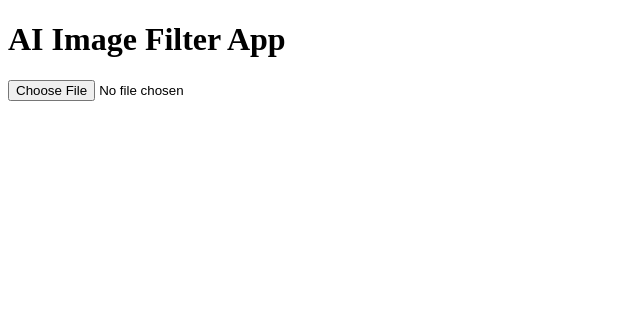
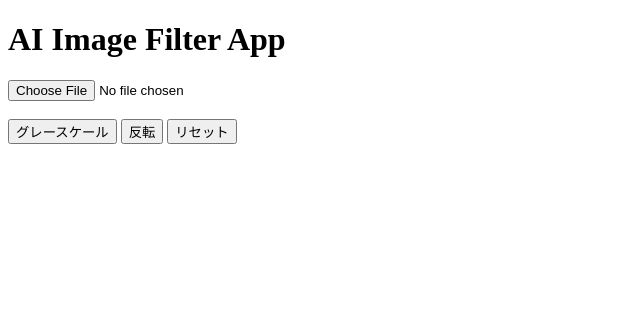
Before and after one commit to 1ove4snoopy/image-filter-app, a plain HTML site: page index.html in a window 1280 px wide. Shown: the whole page, without its empty margins (0-640 px from the left). Drawn offline with Linux system fonts and the light colour scheme.

Commit message:
Update index.html

```diff
--- a/index.html
+++ b/index.html
@@ -5,7 +5,14 @@
 </head>
 <body>
   <h1>AI Image Filter App</h1>
+
   <input type="file" id="upload">
+  <br><br>
+
+  <button onclick="applyGrayscale()">グレースケール</button>
+  <button onclick="applyInvert()">反転</button>
+  <button onclick="resetImage()">リセット</button>
+
   <br><br>
   <canvas id="canvas"></canvas>
 
@@ -14,6 +21,9 @@
     const canvas = document.getElementById('canvas');
     const ctx = canvas.getContext('2d');
 
+    let originalImage = null; // 元画像保存
+
+    // 画像アップロード
     upload.addEventListener('change', function(e) {
       const file = e.target.files[0];
       const img = new Image();
@@ -24,6 +34,13 @@
         canvas.height = img.height;
         ctx.drawImage(img, 0, 0);
 
+        // 元画像保存
+        originalImage = ctx.getImageData(0, 0, canvas.width, canvas.height);
+      }
+    });
+
+    // グレースケール
+    function applyGrayscale() {
       let imageData = ctx.getImageData(0, 0, canvas.width, canvas.height);
       let data = imageData.data;
 
@@ -36,7 +53,27 @@
 
       ctx.putImageData(imageData, 0, 0);
     }
-    });
+
+    // 反転
+    function applyInvert() {
+      let imageData = ctx.getImageData(0, 0, canvas.width, canvas.height);
+      let data = imageData.data;
+
+      for (let i = 0; i < data.length; i += 4) {
+        data[i] = 255 - data[i];
+        data[i+1] = 255 - data[i+1];
+        data[i+2] = 255 - data[i+2];
+      }
+
+      ctx.putImageData(imageData, 0, 0);
+    }
+
+    // リセット（元画像に戻す）
+    function resetImage() {
+      if (originalImage) {
+        ctx.putImageData(originalImage, 0, 0);
+      }
+    }
   </script>
 </body>
 </html>
```
Lines whose indentation alone changed are shown as unchanged.
